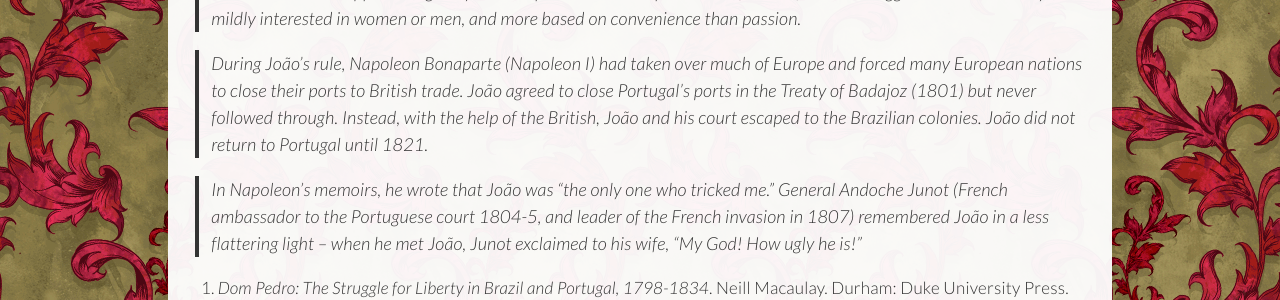
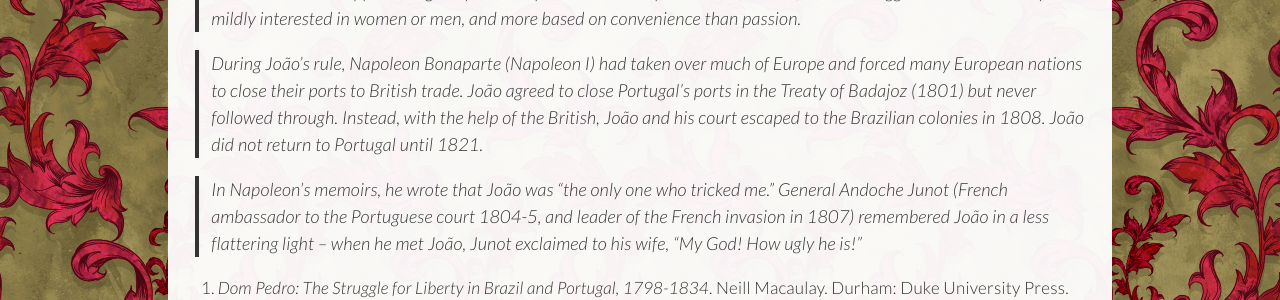
Before and after one commit to benadamstyles/making-of-history, a Jekyll site: the page built from _posts/2015-06-19-historic-hotties-dom-joao-vi-king-john-vi.md, in a window 1280 px wide and 900 px high, scrolled down 1126 px. Shown: the part 208-508 px from the top of the window. Built offline with Jekyll 4.4.1, drawn with Linux system fonts in a browser that asks for light colours; some web fonts are replaced.

Commit message:
Updated 2015-06-19-historic-hotties-dom-joao-vi-king-john-vi.md

```diff
--- a/_posts/2015-06-19-historic-hotties-dom-joao-vi-king-john-vi.md
+++ b/_posts/2015-06-19-historic-hotties-dom-joao-vi-king-john-vi.md
@@ -21,7 +21,7 @@
 
 > The real João VI may not have been interested in online dating (though there’s always the allure of finding that special someone who can appreciate greasy chicken pockets and rampant skin infections). Sources suggest that he was only mildly interested in women or men, and more based on convenience than  passion.
 
-> During João's rule, Napoleon Bonaparte (Napoleon I) had taken over much of Europe and forced many European nations to close their ports to British trade. João agreed to close Portugal’s ports in the Treaty of Badajoz (1801)  but never followed through. Instead, with the help of the British, João and his court escaped to the Brazilian colonies. João did not return to Portugal until 1821.
+> During João's rule, Napoleon Bonaparte (Napoleon I) had taken over much of Europe and forced many European nations to close their ports to British trade. João agreed to close Portugal’s ports in the Treaty of Badajoz (1801)  but never followed through. Instead, with the help of the British, João and his court escaped to the Brazilian colonies in 1808. João did not return to Portugal until 1821.
 
 > In Napoleon’s memoirs, he wrote that João was “the only one who tricked me.” General Andoche Junot (French ambassador to the Portuguese court 1804-5, and leader of the French invasion in 1807) remembered João in a less flattering light -- when he met João, Junot exclaimed to his wife, “My God! How ugly he is!”
 
```
